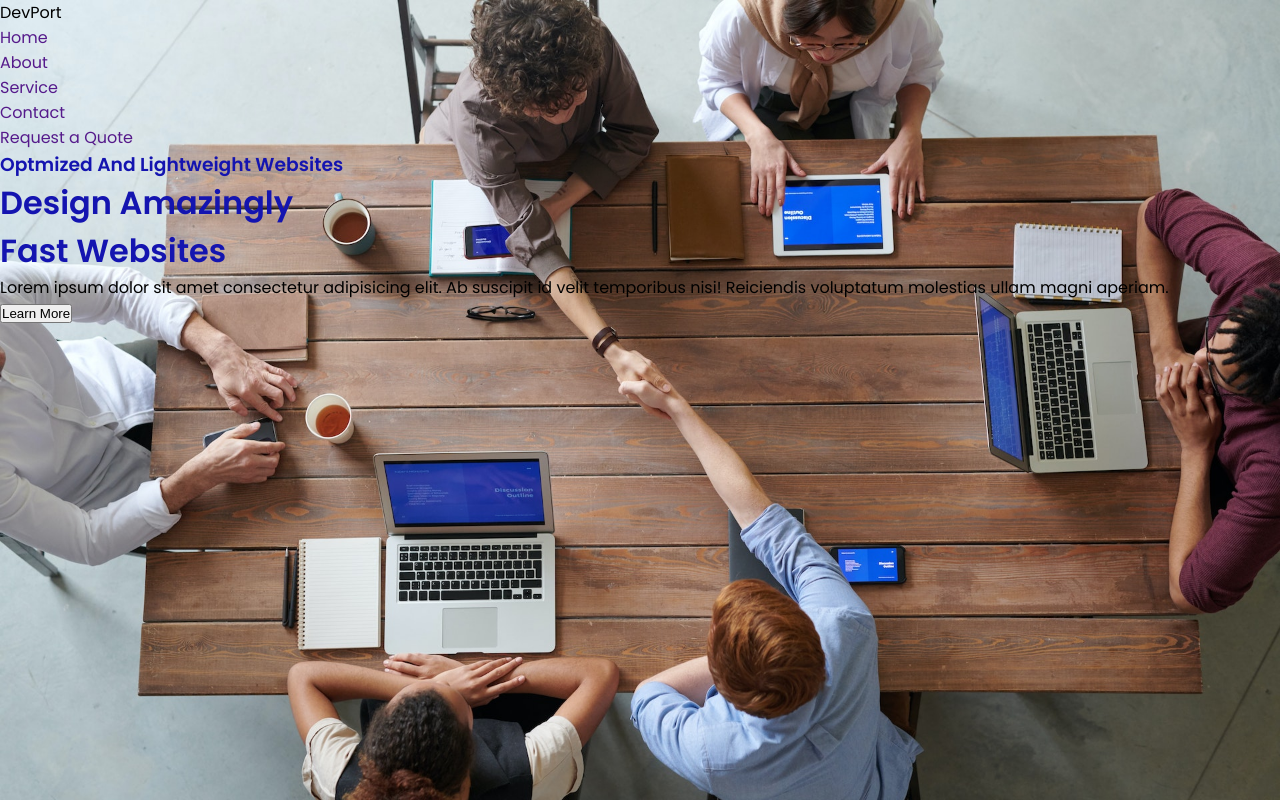
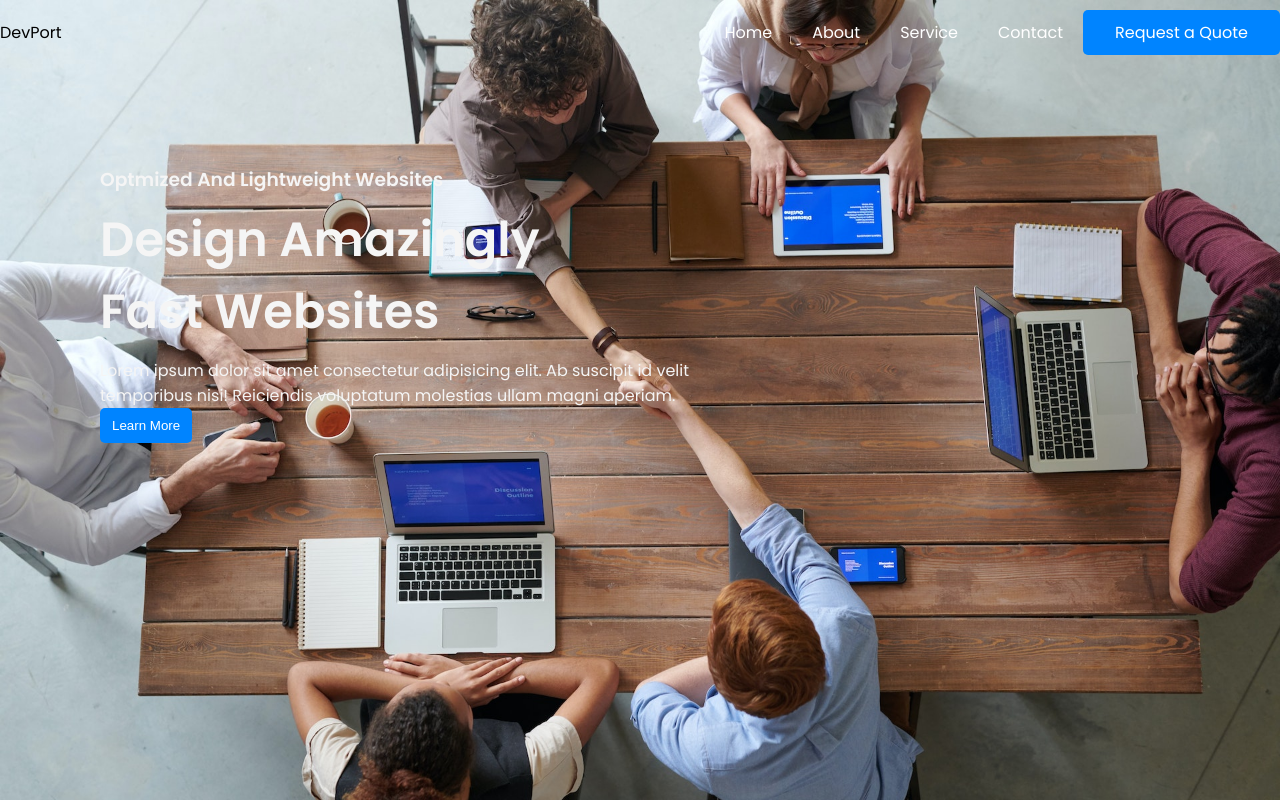
Before and after one commit to DevJockey90/Agency, a plain HTML site: page index.html in a window 1280 px wide. Drawn offline with Linux system fonts and the light colour scheme.

Commit message:
added style to nav

```diff
--- a/style.css
+++ b/style.css
@@ -37,6 +37,19 @@ section{
     padding: 60px 0;
 }
 
+.ctn{
+    padding: 10px 12px;
+    background-color: rgb(0, 132, 255);
+    border: none;
+    border-radius: 5px;
+    color: white;
+}
+
+.ctn:hover, .ctn:hover.ctn a{
+    color: blue;
+    background-color: white;
+}
+
 /* Header */
 .header{
     background-image: url(./img/header.jpg);
@@ -45,3 +58,47 @@ section{
     background-size: cover;
 
 }
+
+nav{
+    display: flex;
+    justify-content: space-between;
+    align-items: center;
+    padding: 10px 0;
+}
+.nav-item:hover.nav-item a{
+    color: rgb(0, 110, 255);
+}
+
+ul{
+    display: flex;
+    align-items: center;
+}
+
+ul li a{
+    color: white;
+    margin: 0 20px;
+}
+
+.logo{
+   width: 200px;
+}
+
+.header-content{
+    /* background-color: yellow; */
+    width: 50%;
+    margin-top: 100px;
+    margin-left: 100px;
+    color: whitesmoke;
+
+}
+
+.header-content h1, .header-content h3{
+    color: whitesmoke;
+    margin: 10px auto;
+
+}
+
+.header-content h1{
+    font-size: 3rem;
+
+}
```
